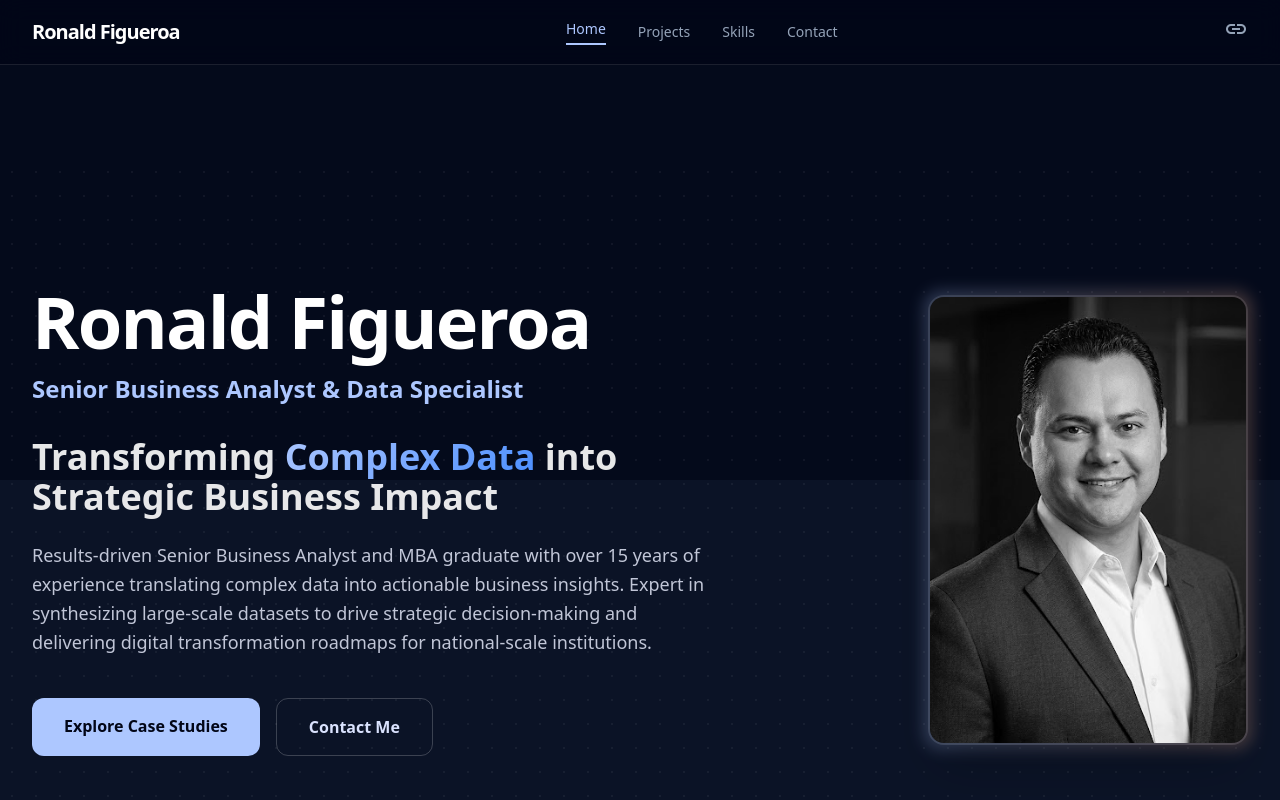
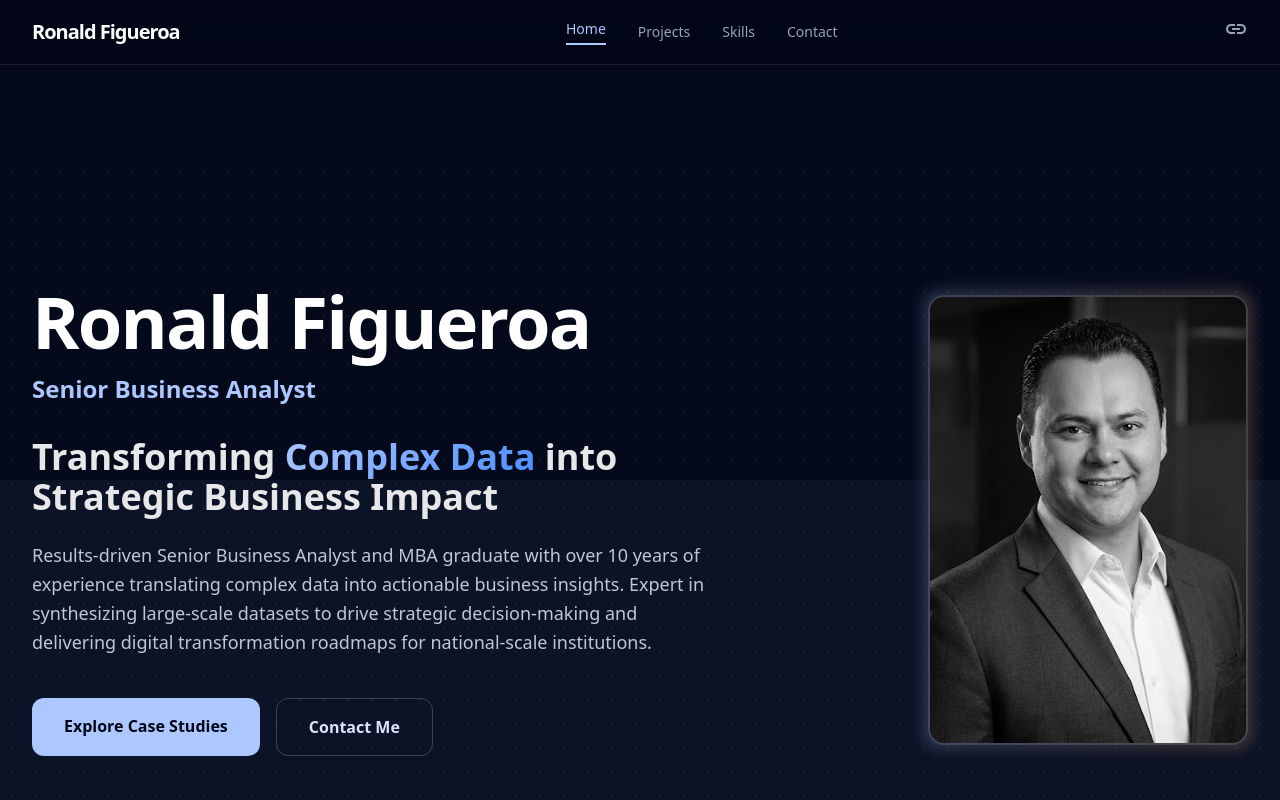
Before and after one commit to refigueroah/ronald-portfolio-2026, a plain HTML site: page index.html in a window 1280 px wide. Shown: the top 800 px of the page. Drawn offline with nearby package versions, Linux system fonts and the light colour scheme.

Commit message:
Update index.html

```diff
--- a/index.html
+++ b/index.html
@@ -61,12 +61,12 @@
             <div class="max-w-7xl mx-auto w-full grid grid-cols-1 lg:grid-cols-12 gap-12 items-center">
                 <div class="lg:col-span-7">
                     <h2 class="text-5xl md:text-7xl font-extrabold tracking-tight text-white mb-4">Ronald Figueroa</h2>
-                    <span class="text-xl md:text-2xl text-primary font-semibold mb-8 block">Senior Business Analyst & Data Specialist</span>
+                    <span class="text-xl md:text-2xl text-primary font-semibold mb-8 block">Senior Business Analyst</span>
                     <h1 class="text-3xl md:text-4xl font-bold mb-6 leading-tight text-white/90">
                         Transforming <span class="gradient-text">Complex Data</span> into Strategic Business Impact
                     </h1>
                     <p class="text-lg text-on-surface-variant mb-10 leading-relaxed">
-                        Results-driven Senior Business Analyst and MBA graduate with over 15 years of experience translating complex data into actionable business insights. Expert in synthesizing large-scale datasets to drive strategic decision-making and delivering digital transformation roadmaps for national-scale institutions.
+                        Results-driven Senior Business Analyst and MBA graduate with over 10 years of experience translating complex data into actionable business insights. Expert in synthesizing large-scale datasets to drive strategic decision-making and delivering digital transformation roadmaps for national-scale institutions.
                     </p>
                     <div class="flex flex-wrap gap-4">
                         <a class="bg-primary text-slate-950 px-8 py-4 rounded-xl font-bold hover:shadow-lg transition-all" href="#projects">Explore Case Studies</a>
```
